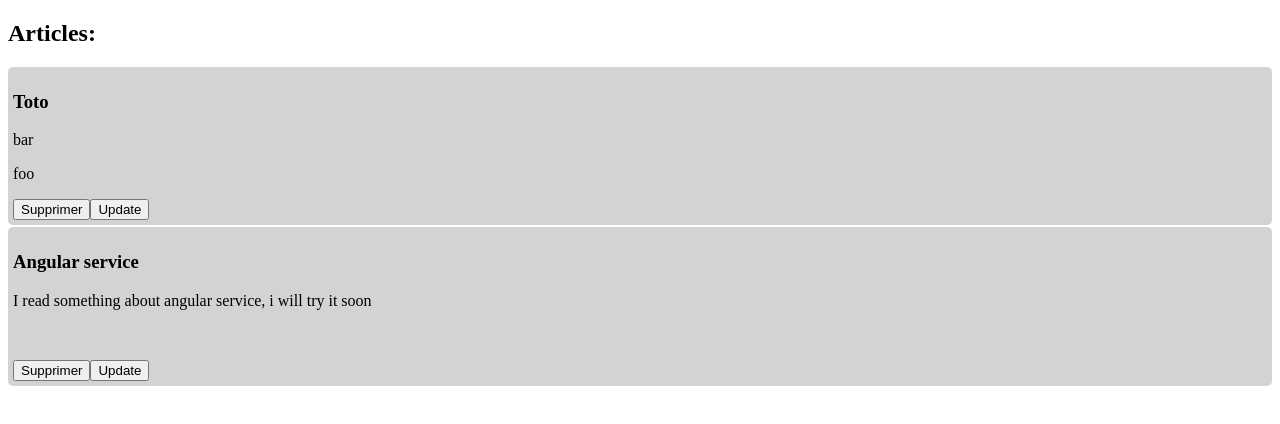
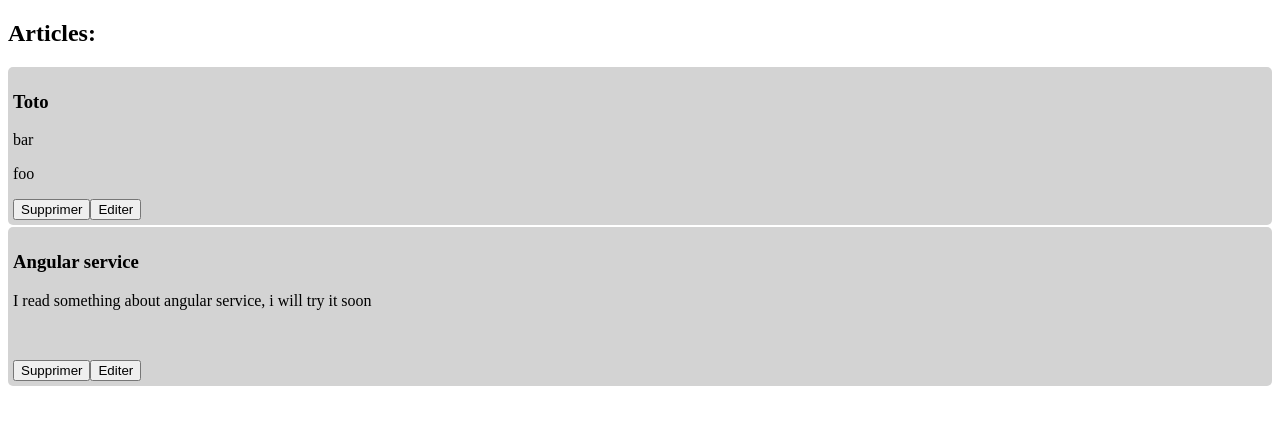
Before and after one commit to vivienblum/simple-app-angular, an Angular app: page / in a window 1280 px wide. Shown: the top 424 px of the page. Built offline with nearby package versions, Linux system fonts and the light colour scheme; data requests are answered from the project's data file.

Commit message:
[Update] save

```diff
--- a/src/app/article/article.component.html
+++ b/src/app/article/article.component.html
@@ -1,7 +1,14 @@
-<div class="article">
-  <h3 contenteditable="true">{{this.article.title}}</h3>
+<div *ngIf="!this.edit()" class="article">
+  <h3>{{this.article.title}}</h3>
   <p contenteditable="true">{{this.article.content}}</p>
   <p contenteditable="true">{{this.article.author}}</p>
   <button (click)="delete()">Supprimer</button>
+  <button (click)="handleEdit()">Editer</button>
+</div>
+<div *ngIf="this.edit()" class="article">
+  <input (change)="setTitle()" type="text" value={{this.article.title}} />
+  <input type="text" value={{this.article.content}}/>
+  <input type="text" value={{this.article.author}}/>
+  <button (click)="delete()">Supprimer</button>
   <button (click)="update()">Update</button>
 </div>
--- a/src/app/article/article.component.ts
+++ b/src/app/article/article.component.ts
@@ -12,15 +12,28 @@ export class ArticleComponent implements OnInit {
   @Output() deletedArticle: EventEmitter<Article> = new EventEmitter()
   @Output() updatedArticle: EventEmitter<Article> = new EventEmitter()
 
+  private _edit : boolean = false
+
   constructor() {}
+
+  handleEdit() {
+    this._edit = !this._edit
+  }
+
+  edit() {
+    return this._edit
+  }
 
   delete() {
     this.deletedArticle.emit(this.article)
   }
 
   update() {
-    console.log(this)
     this.updatedArticle.emit(this.article)
+  }
+
+  setTitle(title:string) {
+    console.log(title)
   }
 
   ngOnInit() {}
```
